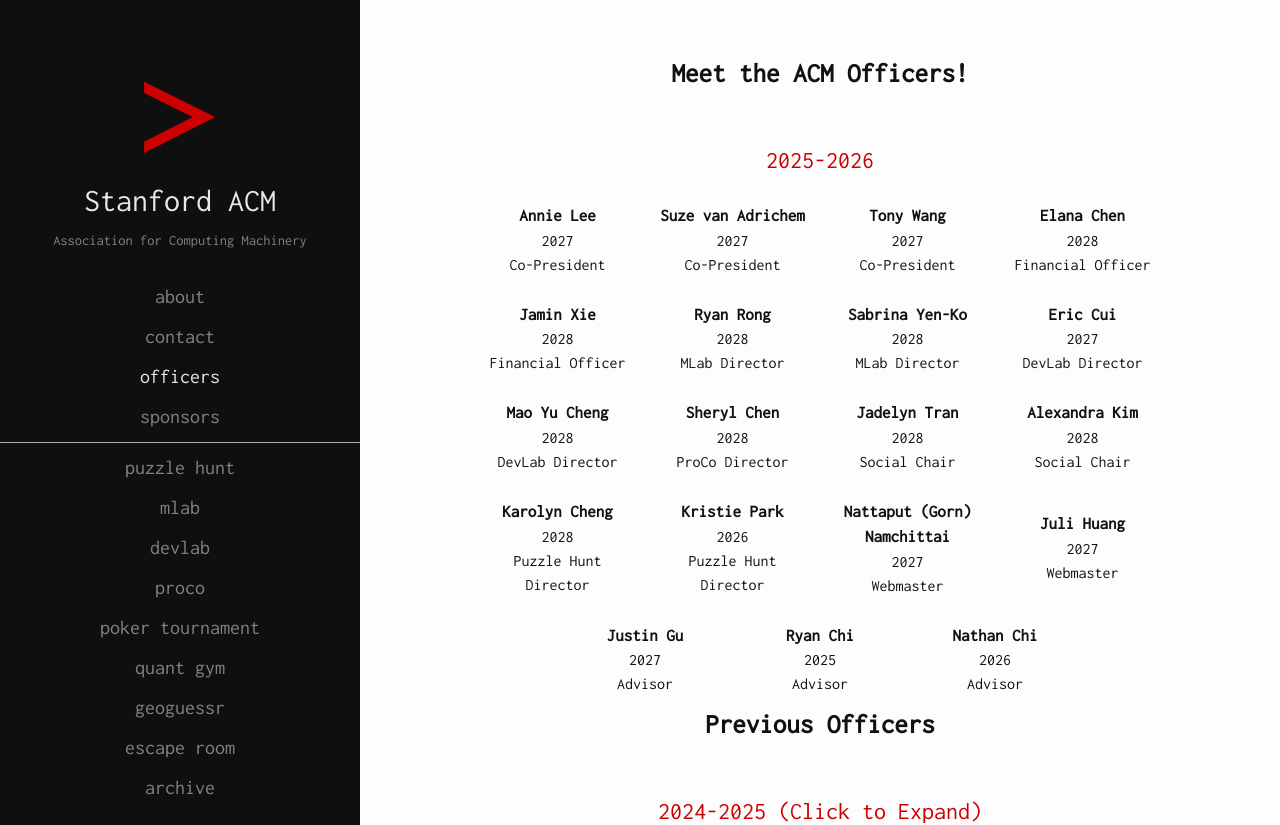
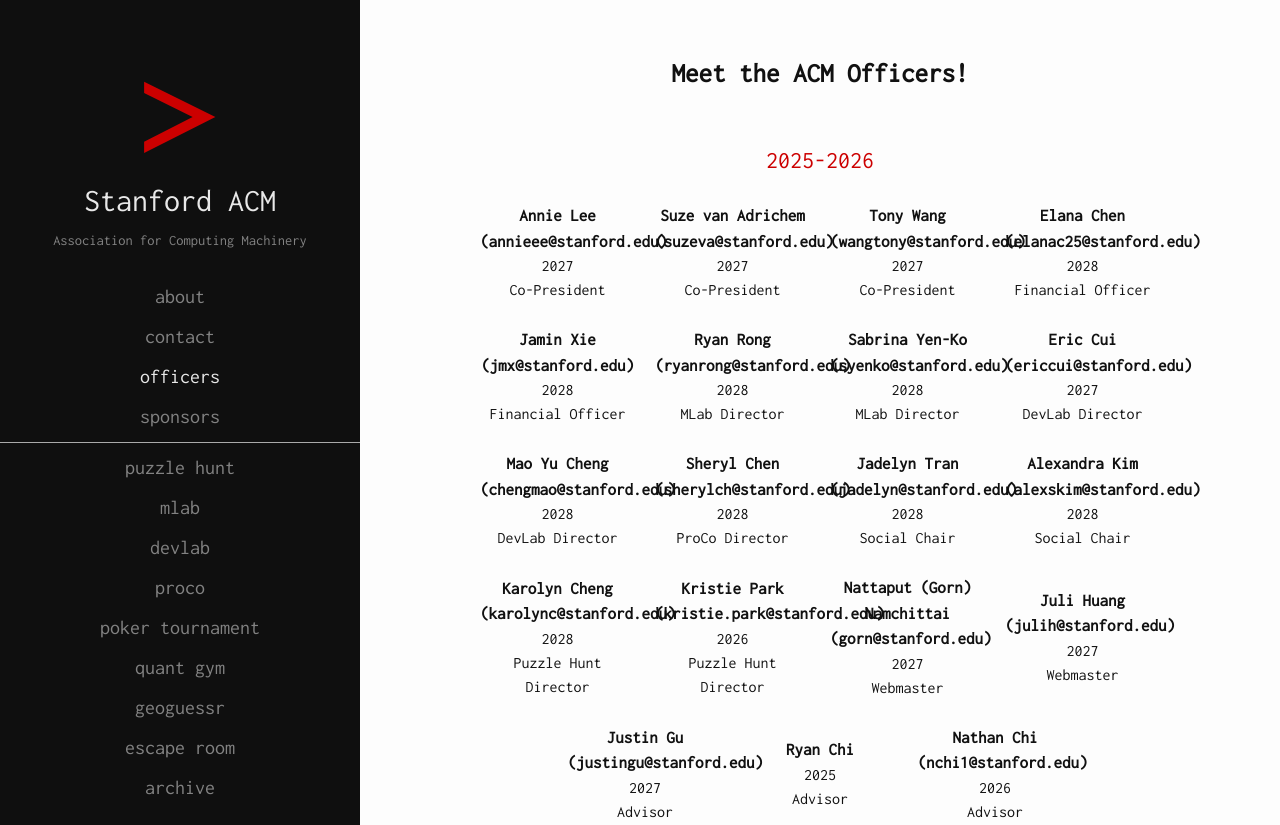
Before and after one commit to EricCui2005/Stanford-ACM, a Next.js app: page /officers in a window 1280 px wide. Shown: the top 825 px of the page. Built offline with nearby package versions, Linux system fonts and the light colour scheme.

Commit message:
deploy: StanfordACM/Stanford-ACM@d12b4ff86daa7a56a67cf5e24c04146349092521

```diff
--- a/pages/officers.tsx
+++ b/pages/officers.tsx
@@ -16,25 +16,25 @@
 
         {/* Active officers */}
         <People title="2025-2026" startShown={true}>
-          <Person name="Annie Lee" year={2027} position="Co-President" />
-          <Person name="Suze van Adrichem" year={2027} position="Co-President" />
-          <Person name="Tony Wang" year={2027} position="Co-President" />
-          <Person name="Elana Chen" year={2028} position="Financial Officer" />
-          <Person name="Jamin Xie" year={2028} position="Financial Officer" />
-          <Person name="Ryan Rong" year={2028} position="MLab Director" />
-          <Person name="Sabrina Yen-Ko" year={2028} position="MLab Director" />
-          <Person name="Eric Cui" year={2027} position="DevLab Director" />
-          <Person name="Mao Yu Cheng" year={2028} position="DevLab Director" />
-          <Person name="Sheryl Chen" year={2028} position="ProCo Director" />
-          <Person name="Jadelyn Tran" year={2028} position="Social Chair" />
-          <Person name="Alexandra Kim" year={2028} position="Social Chair" />
-          <Person name="Karolyn Cheng" year={2028} position="Puzzle Hunt Director" />
-          <Person name="Kristie Park" year={2026} position="Puzzle Hunt Director" />
-          <Person name="Nattaput (Gorn) Namchittai" year={2027} position="Webmaster" />
-          <Person name="Juli Huang" year={2027} position="Webmaster" />
-          <Person name="Justin Gu" year={2027} position="Advisor" />
+          <Person name="Annie Lee (annieee@stanford.edu)" year={2027} position="Co-President" />
+          <Person name="Suze van Adrichem (suzeva@stanford.edu)" year={2027} position="Co-President" />
+          <Person name="Tony Wang (wangtony@stanford.edu)" year={2027} position="Co-President" />
+          <Person name="Elana Chen (elanac25@stanford.edu)" year={2028} position="Financial Officer" />
+          <Person name="Jamin Xie (jmx@stanford.edu)" year={2028} position="Financial Officer" />
+          <Person name="Ryan Rong (ryanrong@stanford.edu)" year={2028} position="MLab Director" />
+          <Person name="Sabrina Yen-Ko (syenko@stanford.edu)" year={2028} position="MLab Director" />
+          <Person name="Eric Cui (ericcui@stanford.edu)" year={2027} position="DevLab Director" />
+          <Person name="Mao Yu Cheng (chengmao@stanford.edu)" year={2028} position="DevLab Director" />
+          <Person name="Sheryl Chen (sherylch@stanford.edu)" year={2028} position="ProCo Director" />
+          <Person name="Jadelyn Tran (jadelyn@stanford.edu)" year={2028} position="Social Chair" />
+          <Person name="Alexandra Kim (alexskim@stanford.edu)" year={2028} position="Social Chair" />
+          <Person name="Karolyn Cheng (karolync@stanford.edu)" year={2028} position="Puzzle Hunt Director" />
+          <Person name="Kristie Park (kristie.park@stanford.edu)" year={2026} position="Puzzle Hunt Director" />
+          <Person name="Nattaput (Gorn) Namchittai (gorn@stanford.edu)" year={2027} position="Webmaster" />
+          <Person name="Juli Huang (julih@stanford.edu)" year={2027} position="Webmaster" />
+          <Person name="Justin Gu (justingu@stanford.edu)" year={2027} position="Advisor" />
           <Person name="Ryan Chi" year={2025} position="Advisor" />
-          <Person name="Nathan Chi" year={2026} position="Advisor" />
+          <Person name="Nathan Chi (nchi1@stanford.edu)" year={2026} position="Advisor" />
         </People>
 
         <Title>Previous Officers</Title>
```
